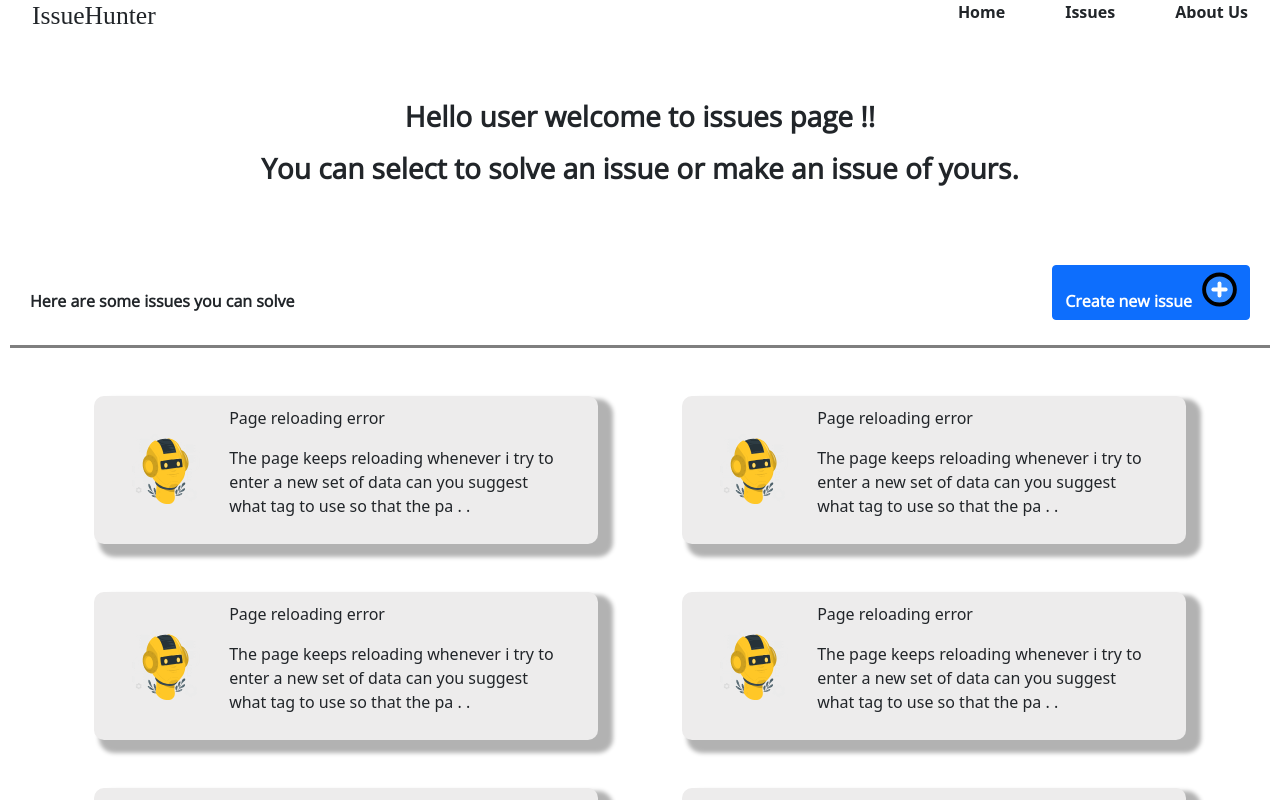
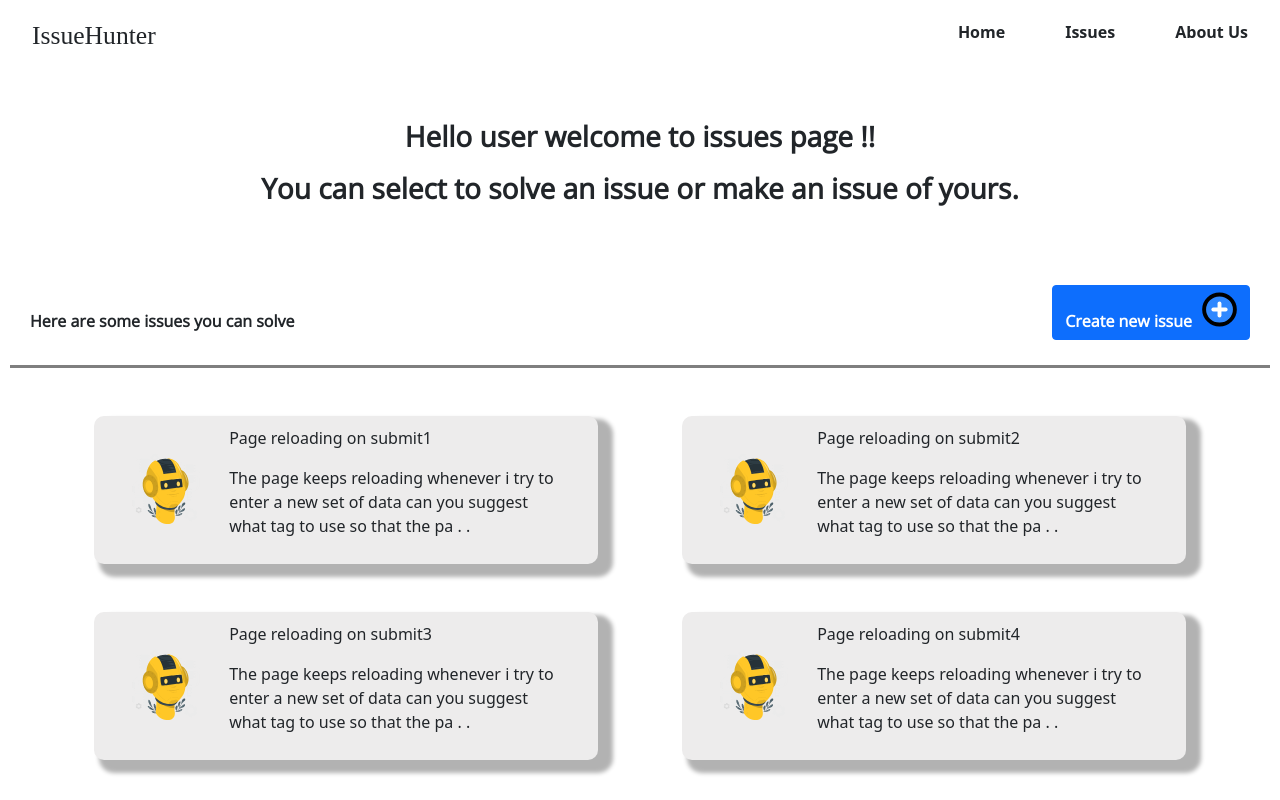
Before and after one commit to tamalCodes/step-into-next, a Next.js app: page /issues in a window 1280 px wide. Shown: the top 800 px of the page. Built offline with nearby package versions, Linux system fonts and the light colour scheme; a web font is replaced by a local one.

Commit message:
feat: added map . connected API

```diff
--- a/components/IssueList.jsx
+++ b/components/IssueList.jsx
@@ -5,21 +5,24 @@ import styles from "../styles/IssueListPage.module.css"
 
 const IssueList = () => {
     const context = useContext(Issuecontext);
-    const { anchor } = context;
+    const { allissues } = context;
 
     useEffect(() => {
-        console.log(anchor)
+        console.log("anchor")
     }, []);
 
     return (
         <>
             <div className={styles.issuelistparent}>
+                {allissues.map((issue) => (
+                    <SingleIssue issue={issue} />
+                ))}
+                {/* <SingleIssue />
                 <SingleIssue />
                 <SingleIssue />
                 <SingleIssue />
                 <SingleIssue />
-                <SingleIssue />
-                <SingleIssue />
+                <SingleIssue /> */}
             </div>
 
         </>
--- a/components/SingleIssue.jsx
+++ b/components/SingleIssue.jsx
@@ -3,12 +3,12 @@ import styles from "../styles/IssueListPage.module.css"
 import Image from 'next/image';
 import profilepic from "../public/assets/profilepic.svg"
 
-const SingleIssue = () => {
+const SingleIssue = ({ issue }) => {
     return (
         <div className={styles.singleissueparent}>
             <Image src={profilepic} width={85} height={85} />
             <div className={styles.textdiv}>
-                <p className={styles.issueheading}>Page reloading error</p>
+                <p className={styles.issueheading}> {issue.title} </p>
                 <p className={styles.issuedescription}>The page keeps reloading whenever i try to enter a new set of data can you suggest what tag to use so that the pa . . </p>
             </div>
         </div>
--- a/context/Issuestate.js
+++ b/context/Issuestate.js
@@ -1,24 +1,14 @@
-import react from "react";
+import react, { useState } from "react";
 import Issuecontext from "./Issuecontext";
 
 const Issuestate = (props) => {
-  const [drawerOpen, setDrawerOpen] = react.useState(true);
-  const anchor = "left";
-  const [state, setState] = react.useState({
-    top: false,
-    left: false,
-    bottom: false,
-    right: false,
-  });
+  const [allissues, setallissues] = useState([]);
 
   return (
     <Issuecontext.Provider
       value={{
-        drawerOpen,
-        setDrawerOpen,
-        anchor,
-        state,
-        setState,
+        allissues,
+        setallissues,
       }}
     >
       {props.children};
--- a/package.json
+++ b/package.json
@@ -9,6 +9,7 @@
     "lint": "next lint"
   },
   "dependencies": {
+    "axios": "^0.26.1",
     "next": "12.1.1",
     "react": "17.0.2",
     "react-dom": "17.0.2"
--- a/pages/api/allissues.js
+++ b/pages/api/allissues.js
@@ -1,14 +1,26 @@
 //* we are using fs to read all the files inside the directory
-//* we are giving the path of the dir we want to read, and also a calback.
+//* we are giving the path of the dir we want to read
+
+//* next we are running a for-loop which basically goes through all the files of the folder
+//* singlefile has the content of each file karon amra readFile use korchi on the filename
+
+//* contents peye jawar por we are simply pushing the data into an array which can be used in the frontend.
+//* http://localhost:3000/api/allissues
 
 import * as fs from "fs";
 
-export default function readallissues(req, res) {
-  fs.readdir("issuedata", (err, data) => {
-    if (err) {
-      return res.status(404).json("SORRY DIR NOT FOUND");
-    }
-    // console.log(req.query.slug);
-    res.status(200).json(data);
-  });
+export default async function readallissues(req, res) {
+  let issues = await fs.promises.readdir("issuedata");
+  let singlefile;
+  let allissues = [];
+
+  for (let index = 0; index < issues.length; index++) {
+    singlefile = await fs.promises.readFile(
+      "issuedata/" + issues[index],
+      "utf-8"
+    );
+
+    allissues.push(JSON.parse(singlefile));
+  }
+  res.status(200).json(allissues);
 }
--- a/pages/issues/index.jsx
+++ b/pages/issues/index.jsx
@@ -1,18 +1,34 @@
-import React from 'react'
+import React, { useContext, useEffect, useState } from 'react'
 import IssueList from '../../components/IssueList'
 import Navbar from '../../components/navbar'
 import styleshome from "../../styles/Home.module.css"
 import styles from "../../styles/IssueListPage.module.css"
 import plusicon from "../../public/assets/Plusicon.svg"
 import Image from 'next/image'
+import Issuecontext from '../../context/Issuecontext'
+import { getallissues } from '../../service/IssueAPi'
 
 const IssueListPage = () => {
+    const context = useContext(Issuecontext);
+    const { allissues, setallissues, } = context;
+
+    const fetchallissues = async () => {
+        const alldata = await getallissues();
+        console.log(alldata.data);
+        setallissues(alldata.data)
+    }
+
+    useEffect(() => {
+        fetchallissues()
+        console.log(allissues);
+    }, []);
+
     return (
         <>
             <div className={styleshome.container}><Navbar /></div>
 
             <div className={styles.parentcontainer}>
-                <h3 className={styles.welcome}>Hello user welcome to issues page !! </h3>
+                <h3 className={styles.welcome} >Hello user welcome to issues page !! </h3>
                 <h3 className={styles.welcome}>You can select to solve an issue or make an issue of yours. </h3>
 
                 <div>
--- /dev/null
+++ b/service/IssueAPi.js
@@ -0,0 +1,24 @@
+import Axios from "axios";
+// export const uploadPlasma = async (plasmadonor) => {
+//   try {
+//     const Post = await Axios.post(
+//       "http://localhost:5000/api/plasma",
+//       plasmadonor
+//     );
+//     return Post;
+//   } catch (error) {
+//     console.log(error);
+//     alert("INTERNAL ERROR, PLEASE TRY AGAIN LATER");
+//   }
+// };
+
+export const getallissues = async () => {
+  try {
+    const alldata = await Axios.get("http://localhost:3000/api/allissues");
+
+    return alldata;
+  } catch (error) {
+    console.log(error);
+    alert("INTERNAL ERROR, PLEASE TRY AGAIN LATER");
+  }
+};
--- a/styles/Navbar.module.css
+++ b/styles/Navbar.module.css
@@ -1,4 +1,5 @@
 .mainnav {
+  margin-top: 20px;
   display: flex;
   align-items: center;
   justify-content: space-between;
```
Also changed, not shown: 2 other files (tests, documents, lock files or other folders).
